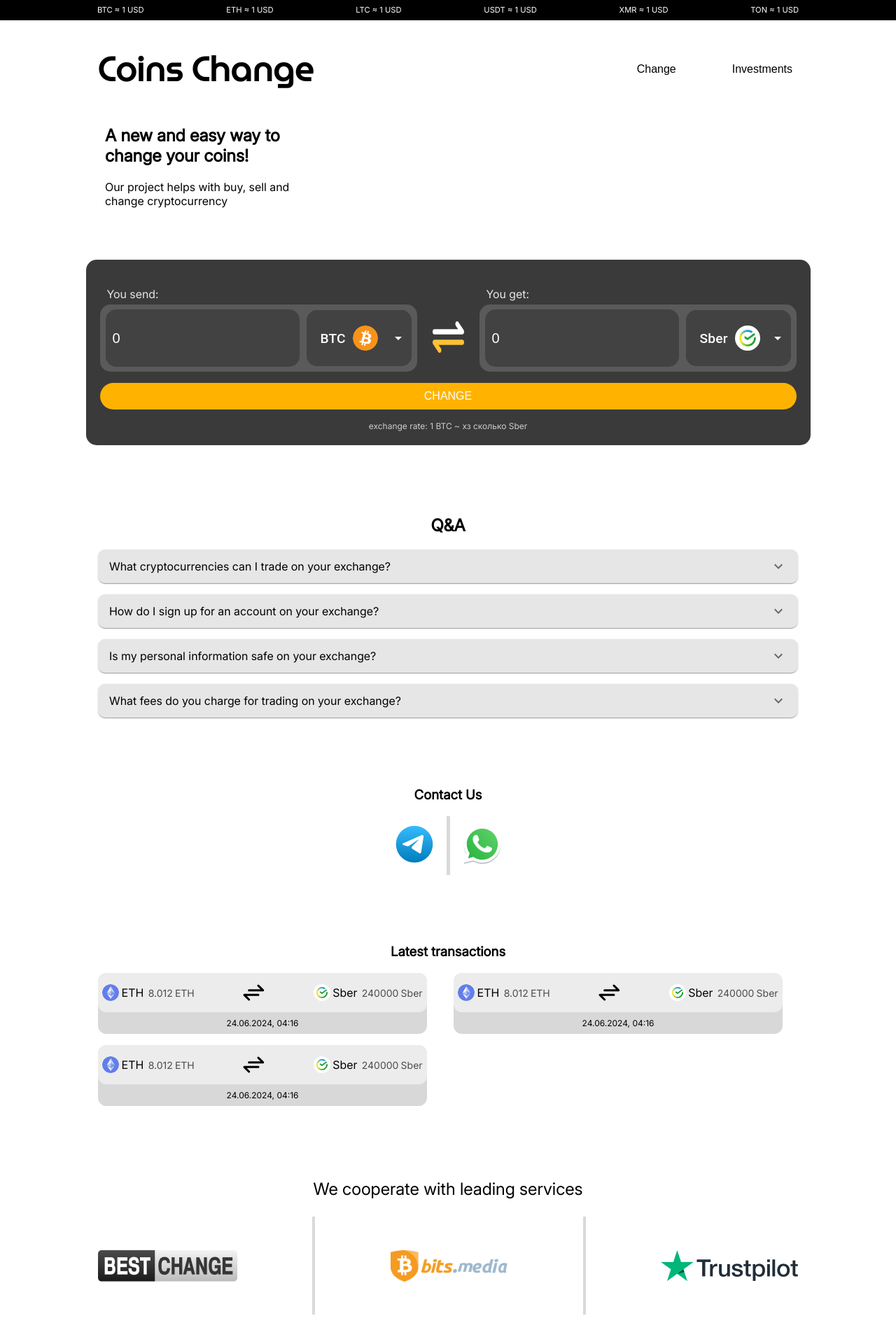
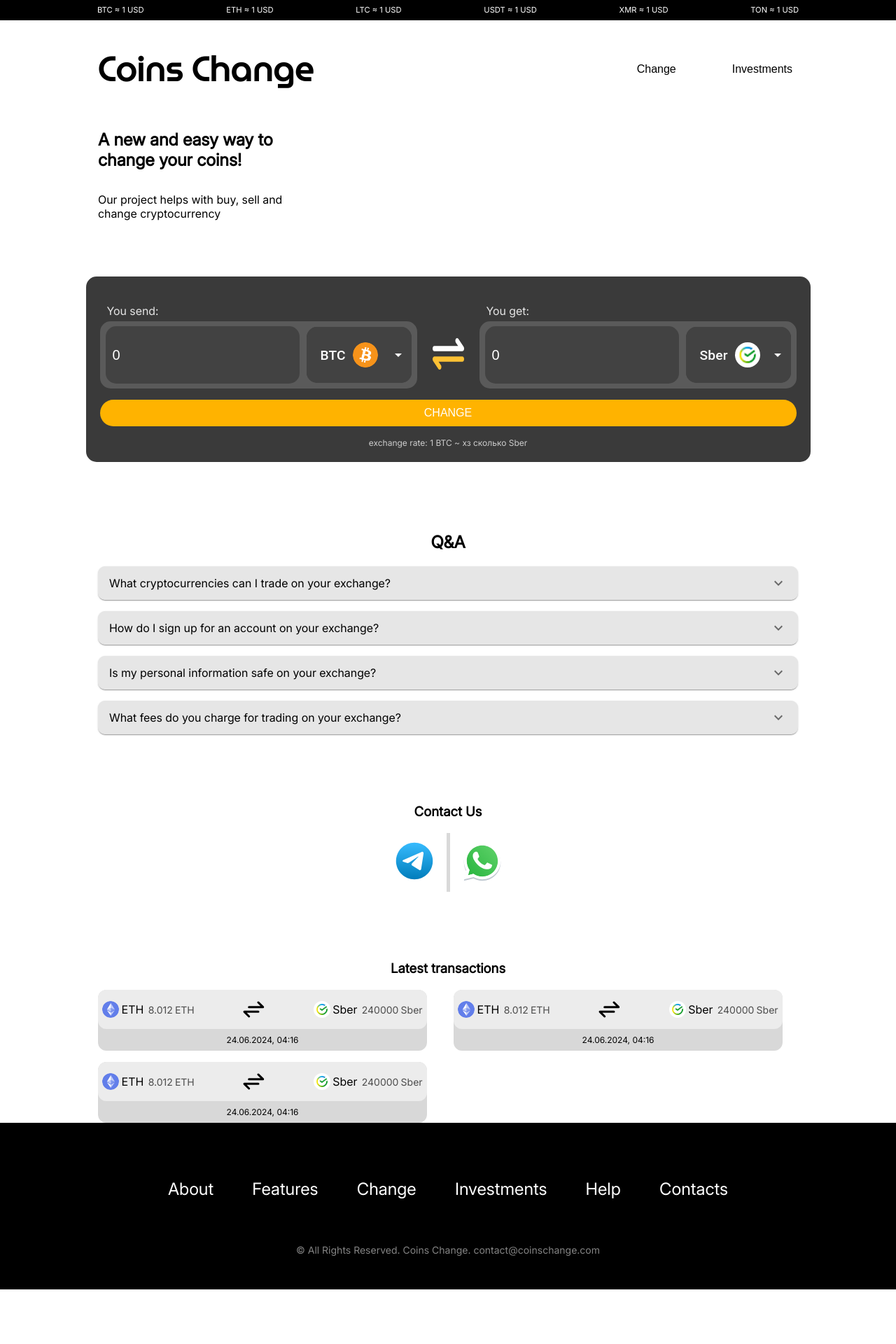
Before and after one commit to senak322/coins-front, a React (Create React App) app: page / in a window 1280 px wide. Shown: the top 1920 px of the page at 70% size. After the commit the page ends 1842 px from the top, so only its background shows below. Built offline with nearby package versions, Linux system fonts and the light colour scheme.

Commit message:
add header adaptive

```diff
--- a/src/components/Header/Header.scss
+++ b/src/components/Header/Header.scss
@@ -13,6 +13,9 @@
     font-size: 0.7rem;
     padding: 0 5rem;
     align-items: center;
+    @include respond-to(large) {
+      padding: 0;
+    }
   }
 
   &__container {
@@ -22,9 +25,9 @@
     max-width: 1000px;
     align-self: center;
     width: 100%;
-    // @include respond-to(big) {
-    //   width: fit-content;
-    // }
+    @include respond-to(big) {
+      max-width: 700px;
+    }
   }
 
   &__title {
@@ -32,8 +35,12 @@
     font-size: 48px;
     margin-right: 3rem;
 
-    @include respond-to(big) {
-      margin-left: 3rem;
+    // @include respond-to(big) {
+    //   margin-left: 3rem;
+    // }
+    @include respond-to(large) {
+      margin-left: 1rem;
+      margin-right: 0;
     }
   }
 
@@ -58,7 +65,7 @@
     @include respond-to(big) {
       display: flex;
       flex-direction: column;
-      align-items: center;
+      align-items: flex-end;
       margin-right: 1rem;
     }
   }
--- a/src/components/Main/MainExchange.scss
+++ b/src/components/Main/MainExchange.scss
@@ -17,13 +17,16 @@
     max-width: 320px;
     margin-bottom: 4rem;
     @include respond-to(big) {
-      align-self: center;
+      // align-self: center;
     }
 
   }
 
   &__title {
-    margin: 10px 10px;
+    margin: 1rem 0;
+    @include respond-to(large) {
+      margin-left: 1rem;
+    }
   }
 
 }
--- a/src/components/Main/MainExchange.tsx
+++ b/src/components/Main/MainExchange.tsx
@@ -1,5 +1,5 @@
 import Contact from "../Contact/Contact";
-import Cooperate from "../Cooperate/Cooperate";
+// import Cooperate from "../Cooperate/Cooperate";
 import ExchangeWidget from "../ExchangeWidget/ExchangeWidget";
 
 import Latest from "../Latest/Latest";
@@ -19,7 +19,7 @@ export default function MainExchange() {
       <Qa />
       <Contact />
       <Latest />
-      <Cooperate />
+      {/* <Cooperate /> */}
     </main>
   );
 }
```
